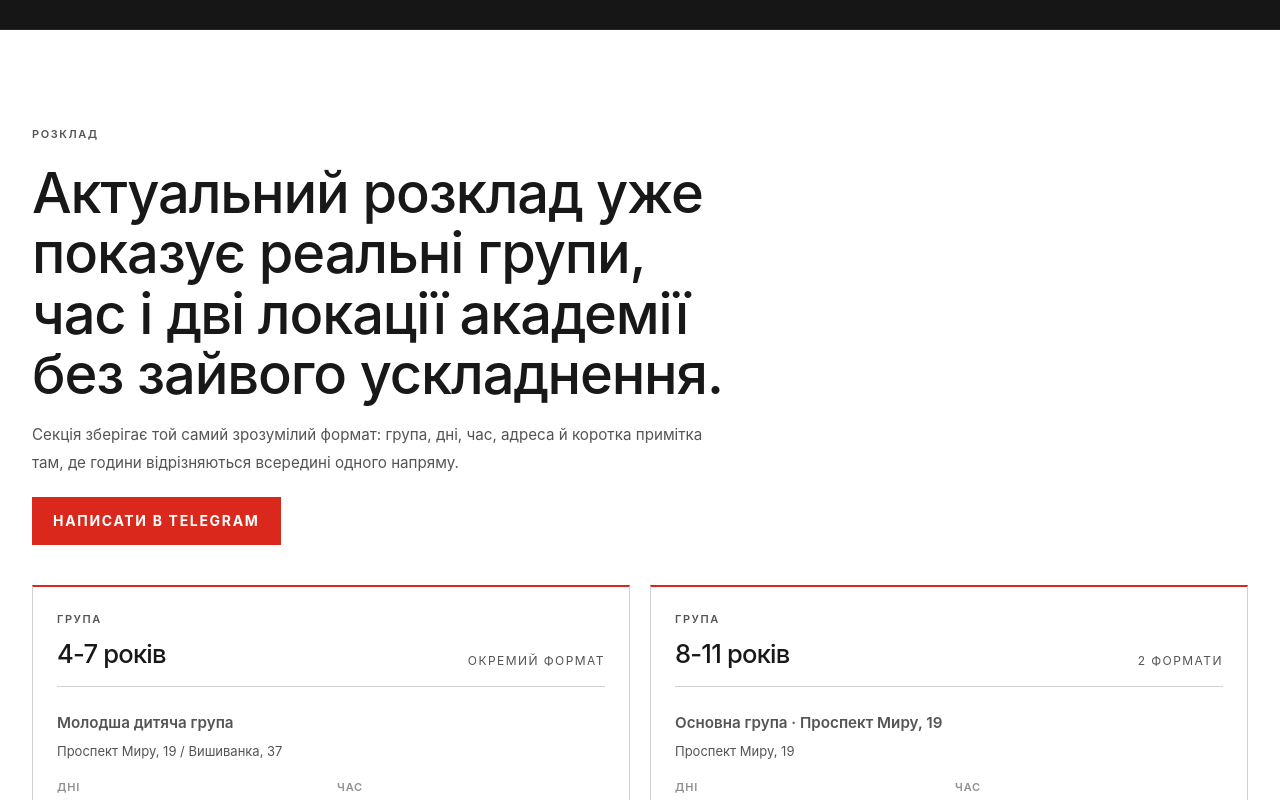
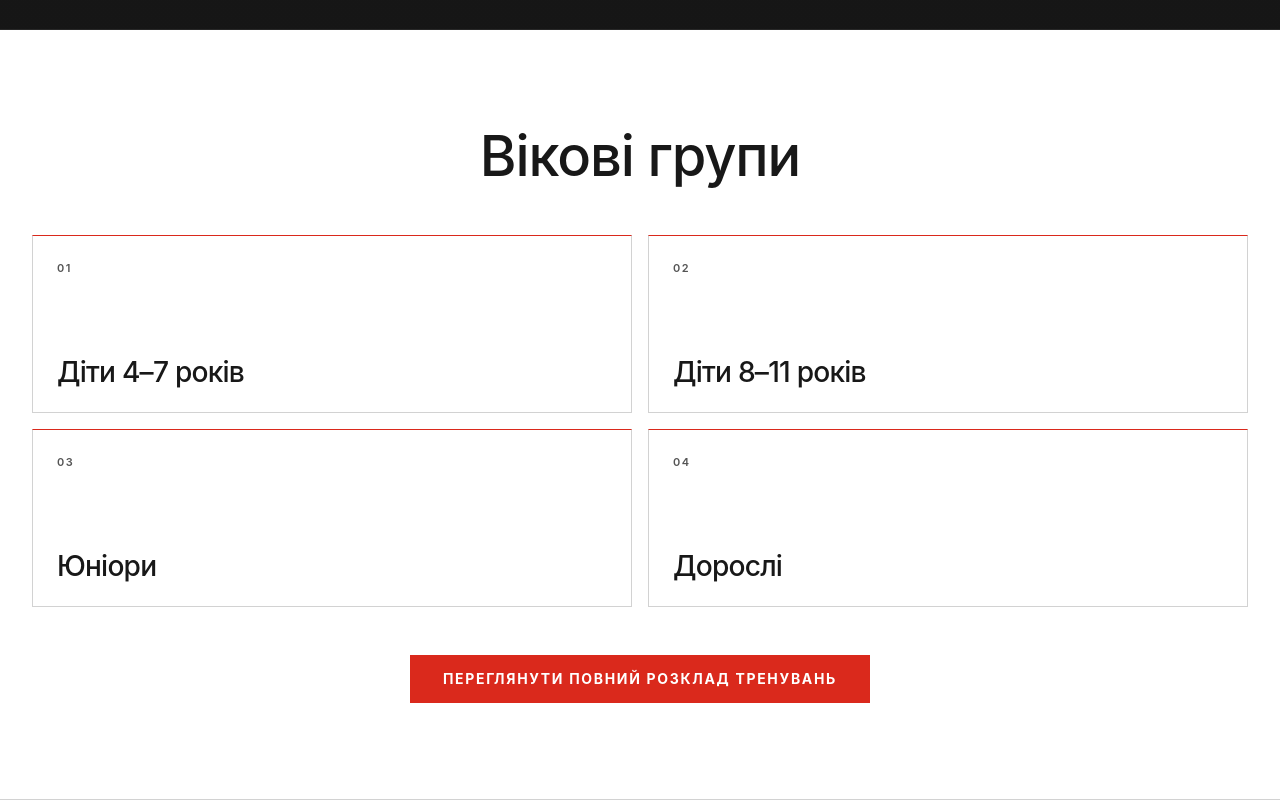
Before and after one commit to dobrodiynazar-dotcom/Avg-, a Next.js app: page / in a window 1280 px wide. Shown: the part 3860-4660 px from the top of the page. Built offline with nearby package versions, Linux system fonts and the light colour scheme.

Commit message:
Simplify homepage schedule preview

```diff
--- a/src/app/page.tsx
+++ b/src/app/page.tsx
@@ -6,7 +6,7 @@ import {
   GallerySection,
   HeroSection,
   PricingSection,
-  ScheduleSection,
+  SchedulePreviewSection,
 } from "@/components/sections";
 import { CTAGroup } from "@/components/ui";
 import { coaches, coachesIntro } from "@/content/coaches";
@@ -14,7 +14,7 @@ import { faqItems, faqIntro } from "@/content/faq";
 import { mediaAssets, mediaIntro } from "@/content/media";
 import { plannedSectionIntros } from "@/content/placeholders";
 import { pricingIntro, pricingPlans } from "@/content/pricing";
-import { scheduleIntro, scheduleSessions } from "@/content/schedule";
+import { schedulePreviewContent, schedulePreviewGroups } from "@/content/schedule";
 import {
   aboutFeatureMedia,
   aboutPillars,
@@ -45,10 +45,9 @@ export default function HomePage() {
         pillars={aboutPillars}
       />
       <CoachesSection intro={coachesIntro} coaches={coaches} />
-      <ScheduleSection
-        actions={<CTAGroup items={utilityChannels} />}
-        intro={scheduleIntro}
-        sessions={scheduleSessions}
+      <SchedulePreviewSection
+        content={schedulePreviewContent}
+        groups={schedulePreviewGroups}
       />
       <PricingSection
         actions={<CTAGroup items={utilityChannels} />}
--- /dev/null
+++ b/src/components/sections/SchedulePreviewSection.tsx
@@ -0,0 +1,57 @@
+import type { SchedulePreviewGroup } from "@/types/content";
+
+import { Button, Card, Container, SectionHeader } from "@/components/ui";
+
+type SchedulePreviewSectionProps = {
+  content: {
+    title: string;
+    ctaHref: string;
+    ctaLabel: string;
+  };
+  groups: SchedulePreviewGroup[];
+};
+
+export function SchedulePreviewSection({
+  content,
+  groups,
+}: SchedulePreviewSectionProps) {
+  return (
+    <section className="section-band-light section-frame border-b border-[var(--color-hairline-strong)]">
+      <Container size="wide">
+        <div className="space-y-10 sm:space-y-12">
+          <SectionHeader
+            className="items-center text-center"
+            size="feature"
+            title={content.title}
+          />
+
+          <div className="grid gap-3 sm:grid-cols-2 lg:gap-4">
+            {groups.map((group, index) => (
+              <Card
+                key={group.id}
+                className="border-t border-t-[var(--color-primary)]"
+                padding="md"
+                variant="lifted"
+              >
+                <div className="flex min-h-28 flex-col justify-between gap-6 sm:min-h-32">
+                  <p className="text-[11px] font-semibold uppercase tracking-[0.14em] text-[rgb(24_24_24_/_0.42)]">
+                    {String(index + 1).padStart(2, "0")}
+                  </p>
+                  <h3 className="max-w-[12ch] text-[clamp(1.5rem,2.2vw,2rem)] font-medium leading-[1.05] tracking-[-0.05rem] text-[var(--color-inverse-ink)]">
+                    {group.label}
+                  </h3>
+                </div>
+              </Card>
+            ))}
+          </div>
+
+          <div className="flex justify-center">
+            <Button href={content.ctaHref} size="lg">
+              {content.ctaLabel}
+            </Button>
+          </div>
+        </div>
+      </Container>
+    </section>
+  );
+}
--- a/src/components/sections/index.ts
+++ b/src/components/sections/index.ts
@@ -5,4 +5,5 @@ export * from "@/components/sections/FAQSection";
 export * from "@/components/sections/GallerySection";
 export * from "@/components/sections/HeroSection";
 export * from "@/components/sections/PricingSection";
+export * from "@/components/sections/SchedulePreviewSection";
 export * from "@/components/sections/ScheduleSection";
--- a/src/content/schedule.ts
+++ b/src/content/schedule.ts
@@ -1,4 +1,33 @@
-import type { ScheduleSession, SectionIntro } from "@/types/content";
+import type {
+  SchedulePreviewGroup,
+  ScheduleSession,
+  SectionIntro,
+} from "@/types/content";
+
+export const schedulePreviewContent = {
+  title: "Вікові групи",
+  ctaHref: "/schedule",
+  ctaLabel: "Переглянути повний розклад тренувань",
+};
+
+export const schedulePreviewGroups: SchedulePreviewGroup[] = [
+  {
+    id: "kids-4-7",
+    label: "Діти 4–7 років",
+  },
+  {
+    id: "kids-8-11",
+    label: "Діти 8–11 років",
+  },
+  {
+    id: "juniors",
+    label: "Юніори",
+  },
+  {
+    id: "adults",
+    label: "Дорослі",
+  },
+];
 
 export const scheduleIntro: SectionIntro = {
   eyebrow: "Розклад",
--- a/src/types/content.ts
+++ b/src/types/content.ts
@@ -127,6 +127,11 @@ export type ScheduleSession = {
   note?: string;
 };
 
+export type SchedulePreviewGroup = {
+  id: string;
+  label: string;
+};
+
 export type MediaAsset = {
   id: string;
   title: string;
```
